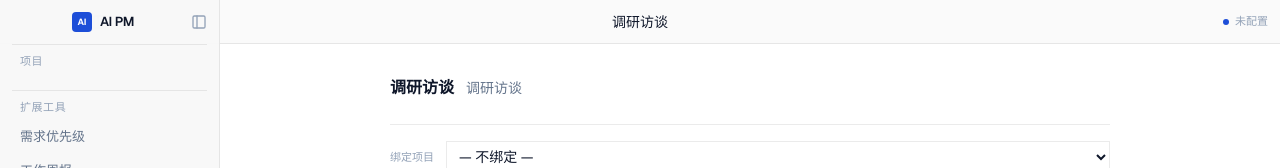
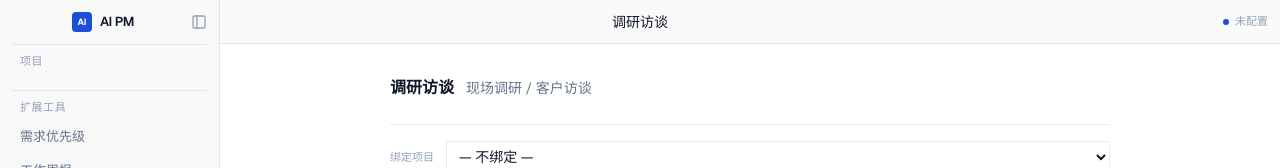
Before and after one commit to K3tty5555/AI_PM, a React (Vite) app in the folder app/: page /tools/interview in a window 1280 px wide. Shown: the top 168 px of the page. Built offline with nearby package versions, Linux system fonts and the light colour scheme.

Commit message:
fix: Interview page subtitle was duplicate of title

```diff
--- a/app/src/pages/tools/Interview.tsx
+++ b/app/src/pages/tools/Interview.tsx
@@ -95,7 +95,7 @@ export function ToolInterviewPage() {
     <div className="mx-auto w-full max-w-[720px]">
       <div className="mb-6 flex items-center gap-3">
         <h1 className="text-base font-semibold text-[var(--text-primary)]">调研访谈</h1>
-        <span className="text-sm text-[var(--text-secondary)]">调研访谈</span>
+        <span className="text-sm text-[var(--text-secondary)]">现场调研 / 客户访谈</span>
       </div>
       <div className="h-px bg-[var(--border)]" />
       <ProjectSelector
```
